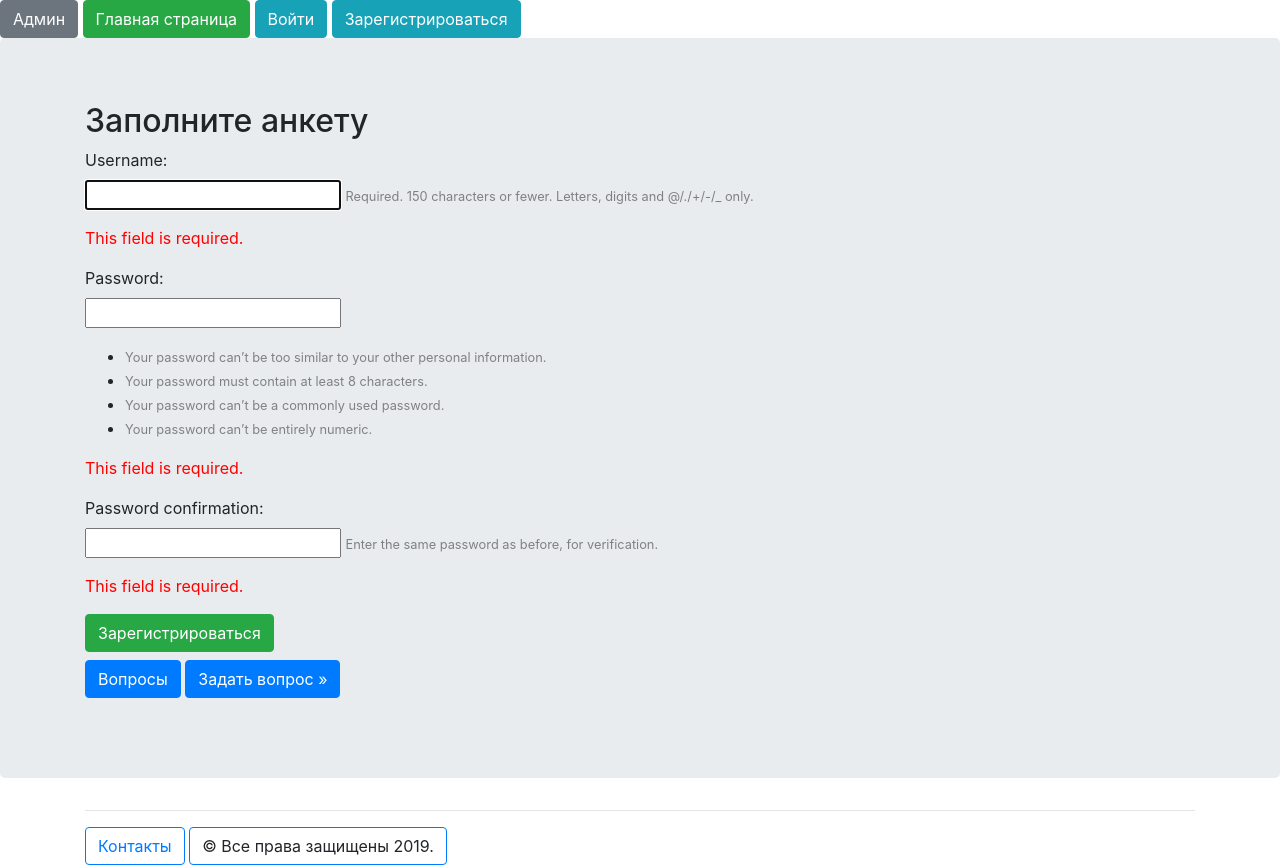
After one commit to MarkLyubimov/django_project, a Django app: page /signup/ in a window 1280 px wide. The commit adds this page. Run offline with Django 3.2, Linux system fonts and the light colour scheme; some libraries are stand-ins or nearby versions.

Commit message:
регистрация, вопросы, комменты и тд

```diff
--- a/mainApp/templates/mainApp/homePage.html
+++ b/mainApp/templates/mainApp/homePage.html
@@ -1,7 +1,8 @@
 {% extends "mainApp/wrapper.html" %}
 
 {% block content %}
-<h1>Здравствуйте, Вас привествует главная страница!</h1>
+<h1>Здравствуйте, Вас приветствует главная страница!</h1>
+<h4>Немного поэзии</h4>
 <p>The Zen of Python, by Tim Peters</p>
 <pre>
 Beautiful is better than ugly.
--- /dev/null
+++ b/mainApp/templates/mainApp/signup.html
@@ -0,0 +1,21 @@
+{% extends "mainApp/wrapper.html" %}
+{% block content %}
+<h2>Заполните анкету</h2>
+<form method="post">
+  {% csrf_token %}
+  {% for field in form %}
+    <p>
+      {{ field.label_tag }}<br>
+      {{ field }}
+      {% if field.help_text %}
+        <small style="color: grey">{{ field.help_text }}</small>
+      {% endif %}
+      {% for error in field.errors %}
+        <p style="color: red">{{ error }}</p>
+      {% endfor %}
+    </p>
+  {% endfor %}
+  <button type="submit" class="save btn btn-success">Зарегистрироваться</button>
+<h2></h2>
+</form>
+{% endblock %}
--- a/mainApp/templates/mainApp/wrapper.html
+++ b/mainApp/templates/mainApp/wrapper.html
@@ -8,30 +8,30 @@
   {% load staticfiles %}
   <link rel="stylesheet" href="{% static 'css/bootstrap.min.css' %}" type="text/css">
 </head>
+<a href="/admin" class="btn btn-secondary">Админ</a>
+<a href="/" class="btn btn-success">Главная страница</a>
 {% if user.is_authenticated %}
-    <a href="{% url 'login' %}" class="btn btn-info btn-lg">Привет, {{user.username}}!</a>
-    <a href="{% url 'logout' %}" class="btn btn-info btn-lg">Выйти</a>
+    <a href="{% url 'login' %}" class="btn btn-success">Привет, {{user.username}}!</a>
+    <a href="{% url 'logout' %}" class="btn btn-danger">Выйти</a>
     {% else %}
-    <a href="{% url 'login' %}" class="btn btn-info btn-lg">Войти</a>
-    <a href="{% url 'signup' %}" class="btn btn-info btn-lg">Зарегистрироваться</a>
+    <a href="{% url 'login' %}" class="btn btn-info">Войти</a>
+    <a href="{% url 'signup' %}" class="btn btn-info">Зарегистрироваться</a>
 {% endif %}
-<a href="/admin" class="btn btn-info btn-lg">Админ</a>
-<a href="/" class="btn btn-success btn-lg">Главная страница</a>
 <body>
   <div class="jumbotron">
   <div class="container">
       {% block content %}
       {% endblock %}
       <p>
-        <a href="/questions" class="btn btn-primary btn-lg">Вопросы &raquo;</a>
-        <a href="/contact" class="btn btn-info btn-lg">Контакты</a>
-        <a href="/questions/new" class="btn btn-info btn-lg">Задать вопрос</a>
+        <a href="/questions" class="btn btn-primary">Вопросы</a>
+        <a href="/questions/new" class="btn btn-primary">Задать вопрос &raquo;</a>
       </p>
   </div>
   </div>
   <div class="container">
     <hr>
-    &copy; Все права защищены 2019.
+      <a href="/contact" class="btn btn-outline-primary">Контакты</a>
+      <a class="btn btn-outline-primary">&copy; Все права защищены 2019.</a>
   </div>
 </body>
 </html>
--- a/questions/templates/questions/add_comment_to_post.html
+++ b/questions/templates/questions/add_comment_to_post.html
@@ -3,6 +3,7 @@
 <h1>New comment</h1>
 <form method="POST" class="post-form">{% csrf_token %}
 {{ form.as_p }}
-<button type="submit" class="save btn btn-default">Send</button>
+<button type="submit" class="save btn btn-success">Отправить</button>
+<h2></h2>
 </form>
 {% endblock %}
--- a/questions/templates/questions/post_edit.html
+++ b/questions/templates/questions/post_edit.html
@@ -4,7 +4,7 @@
     <h1>Создайте вопрос</h1>
     <form method="POST" class="post-form">{% csrf_token %}
         {{ form.as_p }}
-        <button type="submit" class="save btn btn-success btn-lg">Отправить</button>
+        <button type="submit" class="save btn btn-success">Отправить</button>
     <p></p>
     </form>
 {% endblock %}
--- a/questions/urls.py
+++ b/questions/urls.py
@@ -10,5 +10,5 @@ urlpatterns = [
                 path('<int:pk>/', ArticleDetailView.as_view(), name='article_details'),
                 path('new/', post_new, name='post_new'),
                 path('<int:pk>/comment/', add_comment_to_post, name='add_comment_to_post'),
-                path('/<int:pk>/remove/', post_remove, name='post_remove'),
+                path('<int:pk>/remove/', post_remove, name='post_remove'),
 ]
--- a/questions/views.py
+++ b/questions/views.py
@@ -54,6 +54,7 @@ def add_comment_to_post(request, pk):
         if form.is_valid():
             comment = form.save(commit=False)
             comment.postassigned = article
+            comment.author = request.user
             comment.save()
             return redirect('article_details', pk=article.pk)
     else:
```
Also changed, not shown: questions/models.py (+7 -26 lines), questions/templates/questions/post.html (+5 -5 lines).
